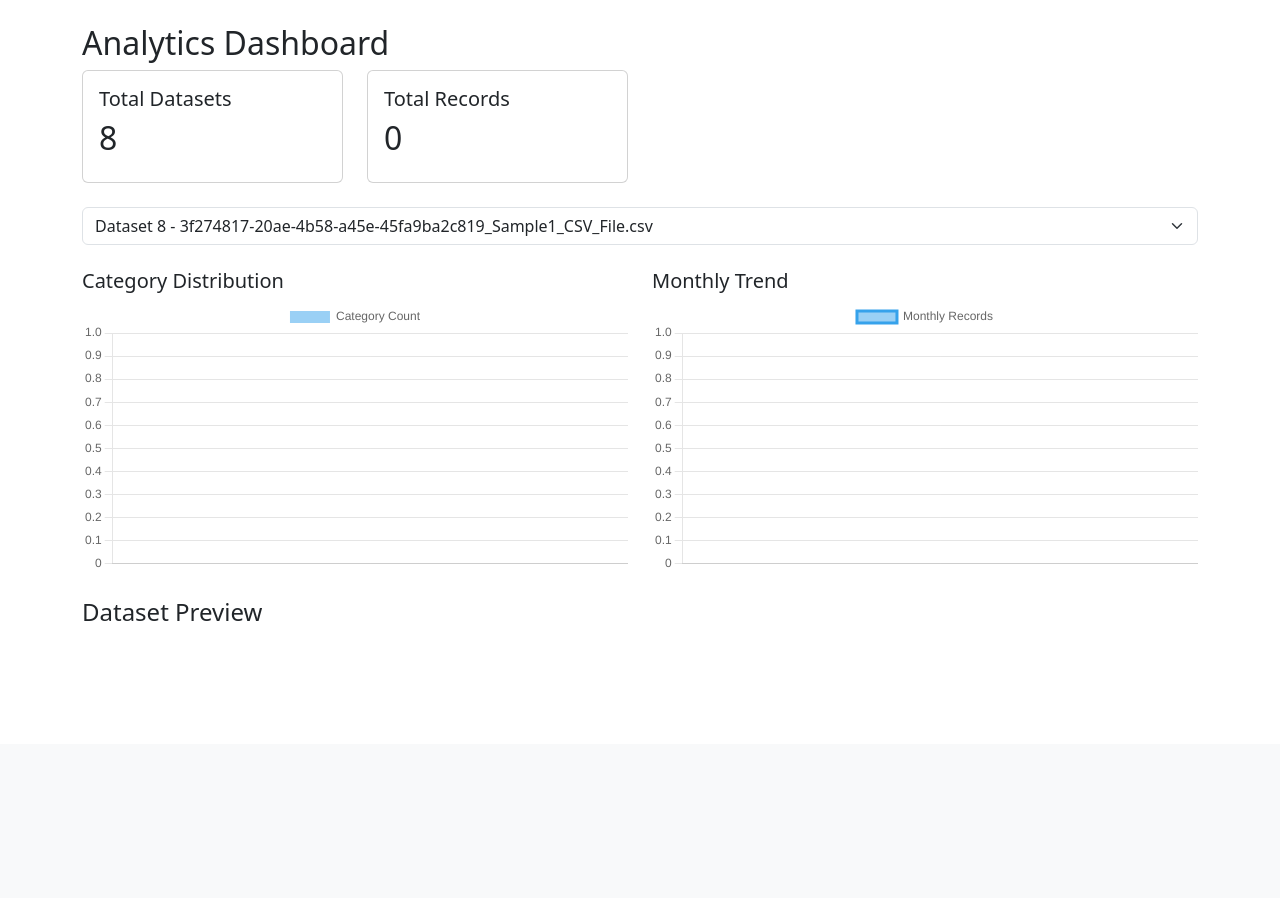
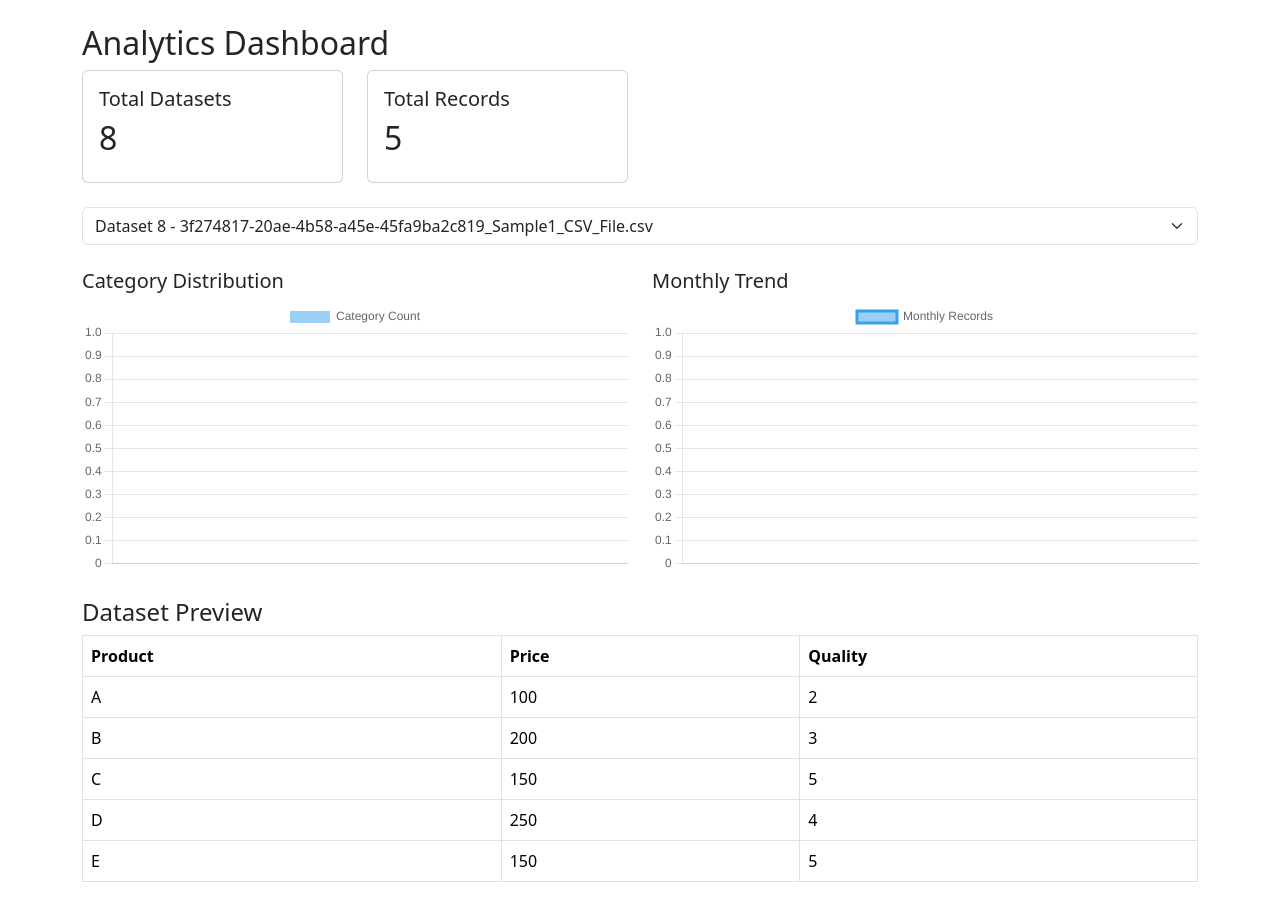
Before and after one commit to Gajanana-Prakash/data-analytics-realtime-web-app, a Flask app: page /dashboard in a window 1280 px wide. Shown: the part 56-954 px from the top of the page. Before the commit the page ends 677 px from the top, so only its background shows below. Run offline with Flask 3, Linux system fonts and the light colour scheme; a user stored in the database is signed in; some libraries are stand-ins or nearby versions.

Commit message:
Upload and dashboard working, notification pending

```diff
--- a/app.py
+++ b/app.py
@@ -187,9 +187,9 @@ def upload():
             return "Only CSV files allowed"
 
         try:
+            print("Step 1: Upload started")
 
             filename = secure_filename(file.filename)
-
             unique_filename = str(uuid.uuid4()) + "_" + filename
 
             filepath = os.path.join(
@@ -198,6 +198,7 @@ def upload():
             )
 
             file.save(filepath)
+            print("Step 2: File saved")
 
             dataset = Dataset(
                 filename=unique_filename,
@@ -207,11 +208,12 @@ def upload():
 
             db.session.add(dataset)
             db.session.commit()
+            print("Step 3: Database saved")
 
-            # 🔥 REAL-TIME NOTIFICATION
-            socketio.emit('notification', {
-                'message': 'Dataset uploaded successfully'
-            })
+            # 🔥 SEND NOTIFICATION
+            session["notification"] = "Dataset uploaded successfully"
+
+            print("Step 4: Notification sent")
 
             return redirect("/dashboard")
 
@@ -330,19 +332,20 @@ def dashboard():
                 print("Error loading dataset:", e)
 
     return render_template(
-        "dashboard.html",
-        datasets=datasets,
-        selected_dataset=selected_dataset.id if selected_dataset else None,
-        total_records=total_records,
-        total_datasets=len(datasets),
-        category_labels=list(category_counts.keys()),
-        category_values=list(category_counts.values()),
-        month_labels=list(monthly_counts.keys()),
-        month_values=list(monthly_counts.values()),
-        corr_labels=corr_labels,
-        corr_values=corr_values,
-        preview_columns=preview_columns,
-        preview_rows=preview_rows
+    "dashboard.html",
+    notification = session.pop("notification", None),   # ✅ ADD THIS
+    datasets=datasets,
+    selected_dataset=selected_dataset.id if selected_dataset else None,
+    total_records=total_records,
+    total_datasets=len(datasets),
+    category_labels=list(category_counts.keys()),
+    category_values=list(category_counts.values()),
+    month_labels=list(monthly_counts.keys()),
+    month_values=list(monthly_counts.values()),
+    corr_labels=corr_labels,
+    corr_values=corr_values,
+    preview_columns=preview_columns,
+    preview_rows=preview_rows
     )
 
 
--- a/templates/dashboard.html
+++ b/templates/dashboard.html
@@ -144,16 +144,41 @@ new Chart(monthCanvas, {
 
 const socket = io();
 
+// When connected
 socket.on('connect', function() {
     console.log("Connected to server");
 });
 
+// Test message
 socket.on('message', function(data) {
     console.log("Message from server:", data);
 });
 
+// ✅ REAL UI NOTIFICATION
 socket.on('notification', function(data) {
-    alert(data.message);
+
+    // Step 1: Create a new div
+    const box = document.createElement("div");
+
+    // Step 2: Add message text
+    box.innerText = data.message;
+
+    // Step 3: Styling (UI design)
+    box.style.background = "green";
+    box.style.color = "white";
+    box.style.padding = "10px";
+    box.style.margin = "10px";
+    box.style.borderRadius = "5px";
+    box.style.fontWeight = "bold";
+
+    // Step 4: Add to top of page
+    document.body.prepend(box);
+
+    // Step 5: Remove after 3 seconds
+    setTimeout(() => {
+        box.remove();
+    }, 3000);
+
 });
 
 </script>
--- /dev/null
+++ b/uploads/3f274817-20ae-4b58-a45e-45fa9ba2c819_Sample1_CSV_File.csv
@@ -0,0 +1,6 @@
+Product,Price,Quality
+A,100,2
+B,200,3
+C,150,5
+D,250,4
+E,150,5
--- /dev/null
+++ b/uploads/60c32bd8-c3d8-419d-81fb-4c00bd69779e_Sample1_CSV_File.csv
@@ -0,0 +1,6 @@
+Product,Price,Quality
+A,100,2
+B,200,3
+C,150,5
+D,250,4
+E,150,5
--- /dev/null
+++ b/uploads/d8075f33-b2ea-42e8-b999-246360a6dc1c_Sample1_CSV_File.csv
@@ -0,0 +1,6 @@
+Product,Price,Quality
+A,100,2
+B,200,3
+C,150,5
+D,250,4
+E,150,5
```
Also changed, not shown: instance/database.db.
